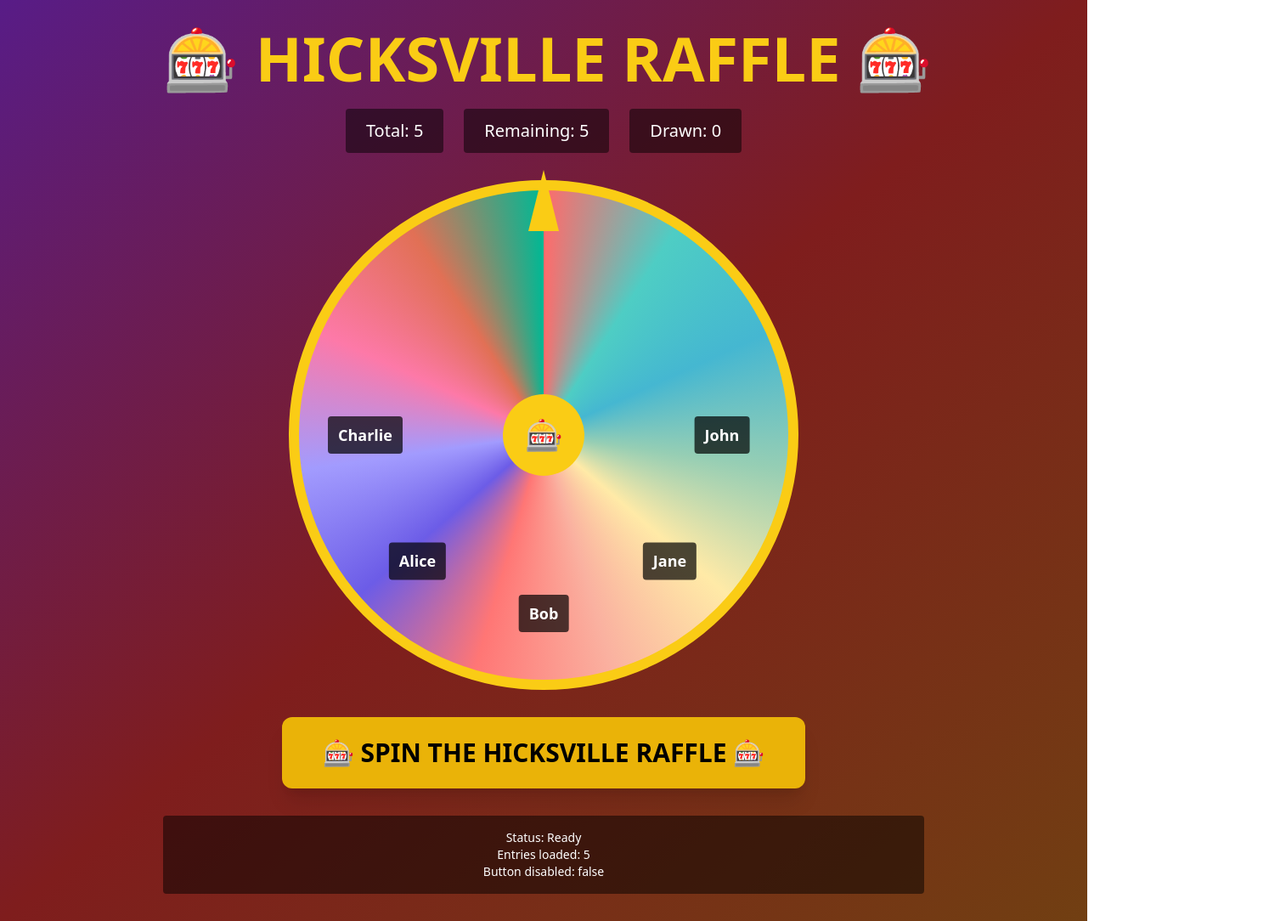
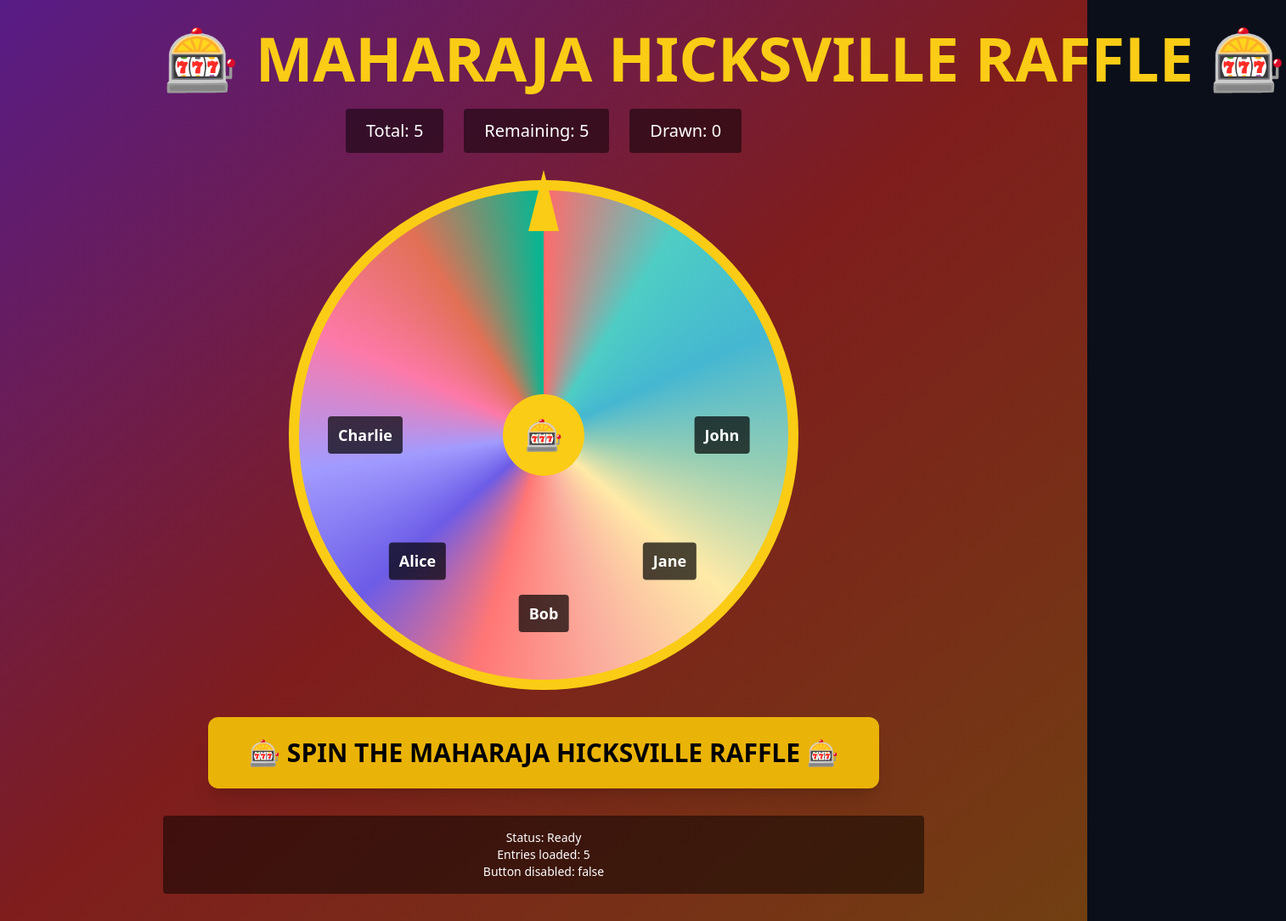
Before and after one commit to anuragak7/maharaja-raffle-new, a Next.js app: page /draw in a window 1280 px wide. Shown: the whole page at 85% size, 1514 px wide, since content can reach past the window. Built offline with nearby package versions, Linux system fonts and the light colour scheme; no server answers; the database is empty.

Commit message:
Update branding to MAHARAJA HICKSVILLE RAFFLE

```diff
--- a/src/app/draw/page.tsx
+++ b/src/app/draw/page.tsx
@@ -133,7 +133,7 @@ export default function DrawPage() {
 
         {/* Header */}
         <div className="mb-8">
-          <h1 className="text-7xl font-bold text-yellow-400 mb-6 whitespace-nowrap">🎰 HICKSVILLE RAFFLE 🎰</h1>
+          <h1 className="text-7xl font-bold text-yellow-400 mb-6 whitespace-nowrap">🎰 MAHARAJA HICKSVILLE RAFFLE 🎰</h1>
           <div className="flex justify-center gap-6 text-white">
             <div className="bg-black/50 px-6 py-3 rounded text-xl">Total: {counters.total}</div>
             <div className="bg-black/50 px-6 py-3 rounded text-xl">Remaining: {counters.remaining}</div>
@@ -209,9 +209,9 @@ export default function DrawPage() {
               : 'bg-yellow-500 text-black hover:bg-yellow-400 cursor-pointer shadow-xl hover:shadow-2xl transform hover:scale-105'
           }`}
         >
-          {spinning ? '🎲 SPINNING HICKSVILLE RAFFLE...' :
+          {spinning ? '🎲 SPINNING MAHARAJA HICKSVILLE RAFFLE...' :
            counters.remaining <= 0 ? '🚫 NO ENTRIES REMAINING' :
-           '🎰 SPIN THE HICKSVILLE RAFFLE 🎰'}
+           '🎰 SPIN THE MAHARAJA HICKSVILLE RAFFLE 🎰'}
         </button>
 
         {/* Winner display - Full Screen Popup */}
```
